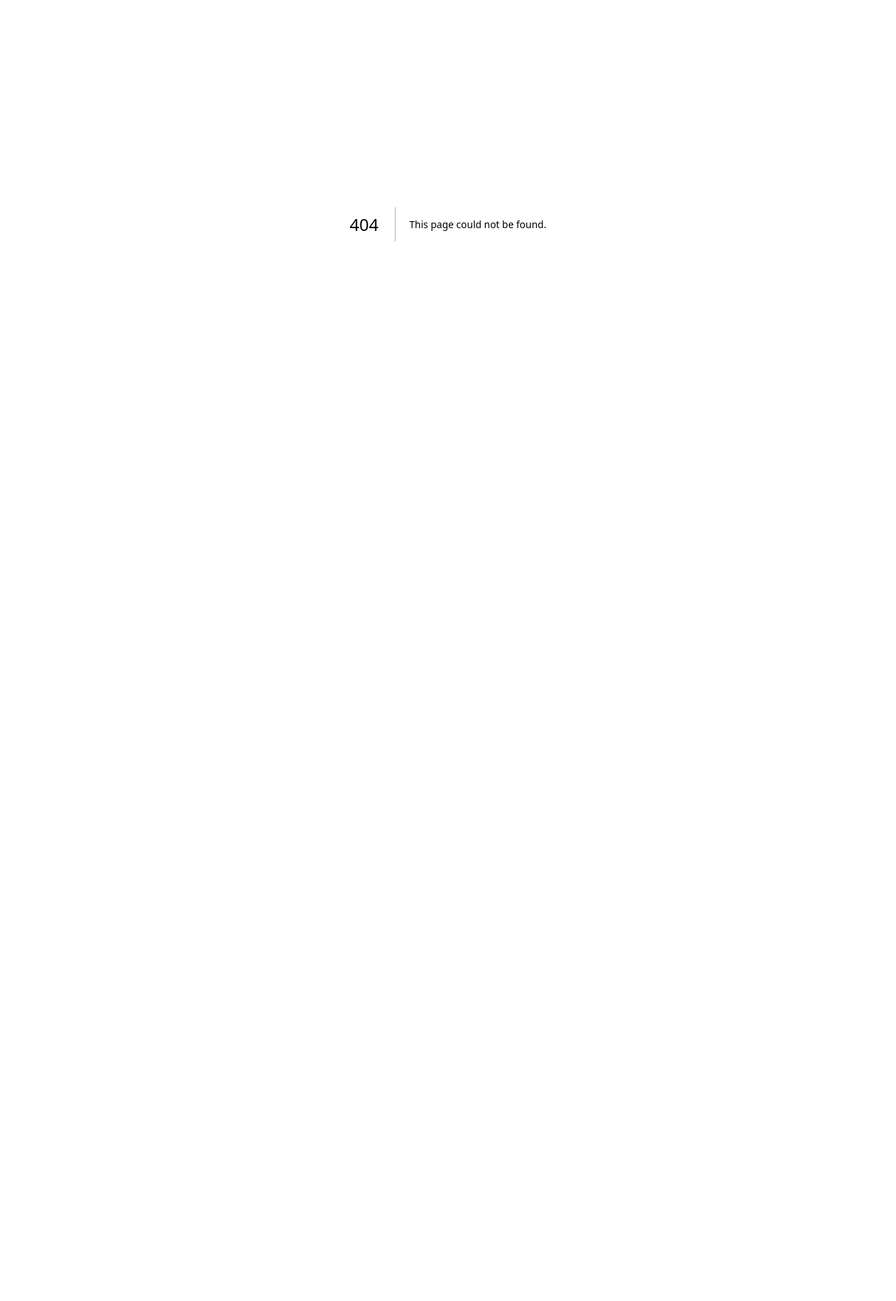
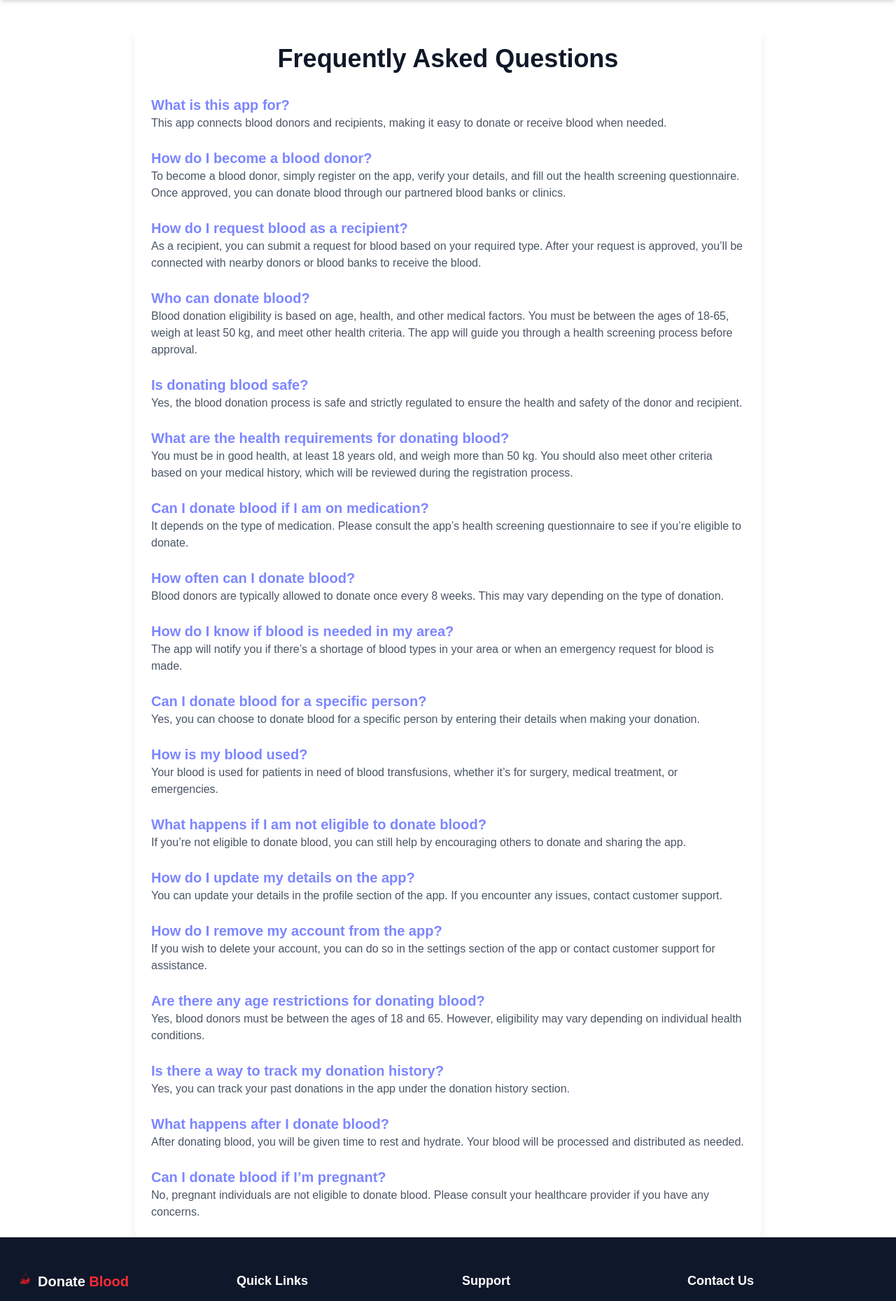
Before and after one commit to Msherazkhan801/donate-blood, a Next.js app: page /faq in a window 1280 px wide. Before the commit this address had no page. Shown: the part 80-1939 px from the top of the page at 70% size. Before the commit the page ends 800 px from the top, so only its background shows below. Built offline with nearby package versions, Linux system fonts and the light colour scheme.

Commit message:
faq done

```diff
--- a/package.json
+++ b/package.json
@@ -9,6 +9,7 @@
     "lint": "next lint"
   },
   "dependencies": {
+    "@headlessui/react": "^2.2.4",
     "next": "15.3.4",
     "react": "^19.0.0",
     "react-dom": "^19.0.0",
--- /dev/null
+++ b/src/app/faq/page.js
@@ -0,0 +1,147 @@
+// pages/faq.js
+
+import Footer from '@/components/Footer'
+import Navbar from '@/components/Navbar'
+import React from 'react'
+
+const FAQ = () => {
+  return (
+    <>
+      <Navbar />
+      <div className="max-w-4xl mx-auto p-6 bg-white shadow-lg rounded-lg mt-10">
+        <h1 className="text-4xl font-semibold text-center text-gray-900 mb-8">Frequently Asked Questions</h1>
+
+        <div className="space-y-6">
+          <div className="faq-item">
+            <h3 className="text-xl font-semibold text-indigo-400">What is this app for?</h3>
+            <p className="text-gray-600">
+              This app connects blood donors and recipients, making it easy to donate or receive blood when needed.
+            </p>
+          </div>
+
+          <div className="faq-item">
+            <h3 className="text-xl font-semibold text-indigo-400">How do I become a blood donor?</h3>
+            <p className="text-gray-600">
+              To become a blood donor, simply register on the app, verify your details, and fill out the health screening questionnaire. Once approved, you can donate blood through our partnered blood banks or clinics.
+            </p>
+          </div>
+
+          <div className="faq-item">
+            <h3 className="text-xl font-semibold text-indigo-400">How do I request blood as a recipient?</h3>
+            <p className="text-gray-600">
+              As a recipient, you can submit a request for blood based on your required type. After your request is approved, you’ll be connected with nearby donors or blood banks to receive the blood.
+            </p>
+          </div>
+
+          <div className="faq-item">
+            <h3 className="text-xl font-semibold text-indigo-400">Who can donate blood?</h3>
+            <p className="text-gray-600">
+              Blood donation eligibility is based on age, health, and other medical factors. You must be between the ages of 18-65, weigh at least 50 kg, and meet other health criteria. The app will guide you through a health screening process before approval.
+            </p>
+          </div>
+
+          <div className="faq-item">
+            <h3 className="text-xl font-semibold text-indigo-400">Is donating blood safe?</h3>
+            <p className="text-gray-600">
+              Yes, the blood donation process is safe and strictly regulated to ensure the health and safety of the donor and recipient.
+            </p>
+          </div>
+
+          <div className="faq-item">
+            <h3 className="text-xl font-semibold text-indigo-400">What are the health requirements for donating blood?</h3>
+            <p className="text-gray-600">
+              You must be in good health, at least 18 years old, and weigh more than 50 kg. You should also meet other criteria based on your medical history, which will be reviewed during the registration process.
+            </p>
+          </div>
+
+          <div className="faq-item">
+            <h3 className="text-xl font-semibold text-indigo-400">Can I donate blood if I am on medication?</h3>
+            <p className="text-gray-600">
+              It depends on the type of medication. Please consult the app’s health screening questionnaire to see if you’re eligible to donate.
+            </p>
+          </div>
+
+          <div className="faq-item">
+            <h3 className="text-xl font-semibold text-indigo-400">How often can I donate blood?</h3>
+            <p className="text-gray-600">
+              Blood donors are typically allowed to donate once every 8 weeks. This may vary depending on the type of donation.
+            </p>
+          </div>
+
+          <div className="faq-item">
+            <h3 className="text-xl font-semibold text-indigo-400">How do I know if blood is needed in my area?</h3>
+            <p className="text-gray-600">
+              The app will notify you if there’s a shortage of blood types in your area or when an emergency request for blood is made.
+            </p>
+          </div>
+
+          <div className="faq-item">
+            <h3 className="text-xl font-semibold text-indigo-400">Can I donate blood for a specific person?</h3>
+            <p className="text-gray-600">
+              Yes, you can choose to donate blood for a specific person by entering their details when making your donation.
+            </p>
+          </div>
+
+          <div className="faq-item">
+            <h3 className="text-xl font-semibold text-indigo-400">How is my blood used?</h3>
+            <p className="text-gray-600">
+              Your blood is used for patients in need of blood transfusions, whether it’s for surgery, medical treatment, or emergencies.
+            </p>
+          </div>
+
+          <div className="faq-item">
+            <h3 className="text-xl font-semibold text-indigo-400">What happens if I am not eligible to donate blood?</h3>
+            <p className="text-gray-600">
+              If you’re not eligible to donate blood, you can still help by encouraging others to donate and sharing the app.
+            </p>
+          </div>
+
+          <div className="faq-item">
+            <h3 className="text-xl font-semibold text-indigo-400">How do I update my details on the app?</h3>
+            <p className="text-gray-600">
+              You can update your details in the profile section of the app. If you encounter any issues, contact customer support.
+            </p>
+          </div>
+
+          <div className="faq-item">
+            <h3 className="text-xl font-semibold text-indigo-400">How do I remove my account from the app?</h3>
+            <p className="text-gray-600">
+              If you wish to delete your account, you can do so in the settings section of the app or contact customer support for assistance.
+            </p>
+          </div>
+
+          <div className="faq-item">
+            <h3 className="text-xl font-semibold text-indigo-400">Are there any age restrictions for donating blood?</h3>
+            <p className="text-gray-600">
+              Yes, blood donors must be between the ages of 18 and 65. However, eligibility may vary depending on individual health conditions.
+            </p>
+          </div>
+
+          <div className="faq-item">
+            <h3 className="text-xl font-semibold text-indigo-400">Is there a way to track my donation history?</h3>
+            <p className="text-gray-600">
+              Yes, you can track your past donations in the app under the donation history section.
+            </p>
+          </div>
+
+          <div className="faq-item">
+            <h3 className="text-xl font-semibold text-indigo-400">What happens after I donate blood?</h3>
+            <p className="text-gray-600">
+              After donating blood, you will be given time to rest and hydrate. Your blood will be processed and distributed as needed.
+            </p>
+          </div>
+
+          <div className="faq-item">
+            <h3 className="text-xl font-semibold text-indigo-400">Can I donate blood if I’m pregnant?</h3>
+            <p className="text-gray-600">
+              No, pregnant individuals are not eligible to donate blood. Please consult your healthcare provider if you have any concerns.
+            </p>
+          </div>
+        </div>
+      </div>
+      <Footer />
+    </>
+  )
+}
+
+export default FAQ
--- a/src/components/Footer.js
+++ b/src/components/Footer.js
@@ -27,7 +27,7 @@ export default function Footer() {
         <div>
           <h3 className="text-lg font-semibold mb-3">Support</h3>
           <ul className="text-gray-300 space-y-2">
-            <li>FAQ</li>
+          <Link href='/faq ' className=''>  <li>FAQ</li></Link>
             <li>Help Center</li>
 
           </ul>
```
Also changed, not shown: 1 other file (tests, documents, lock files or other folders).
